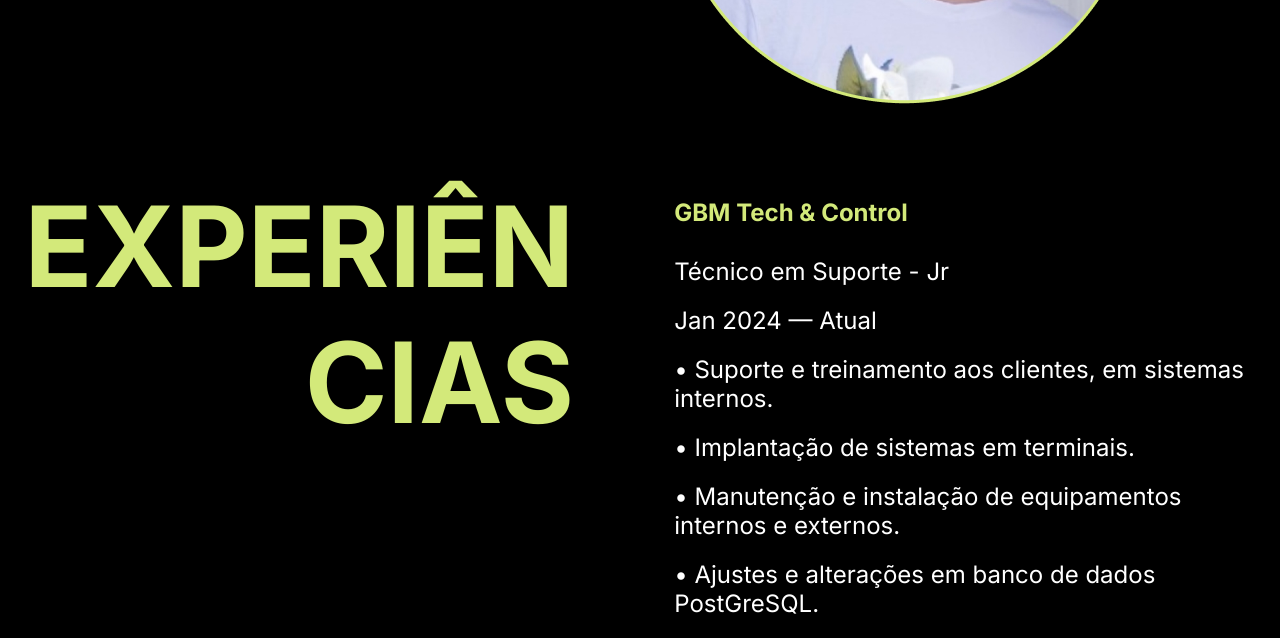
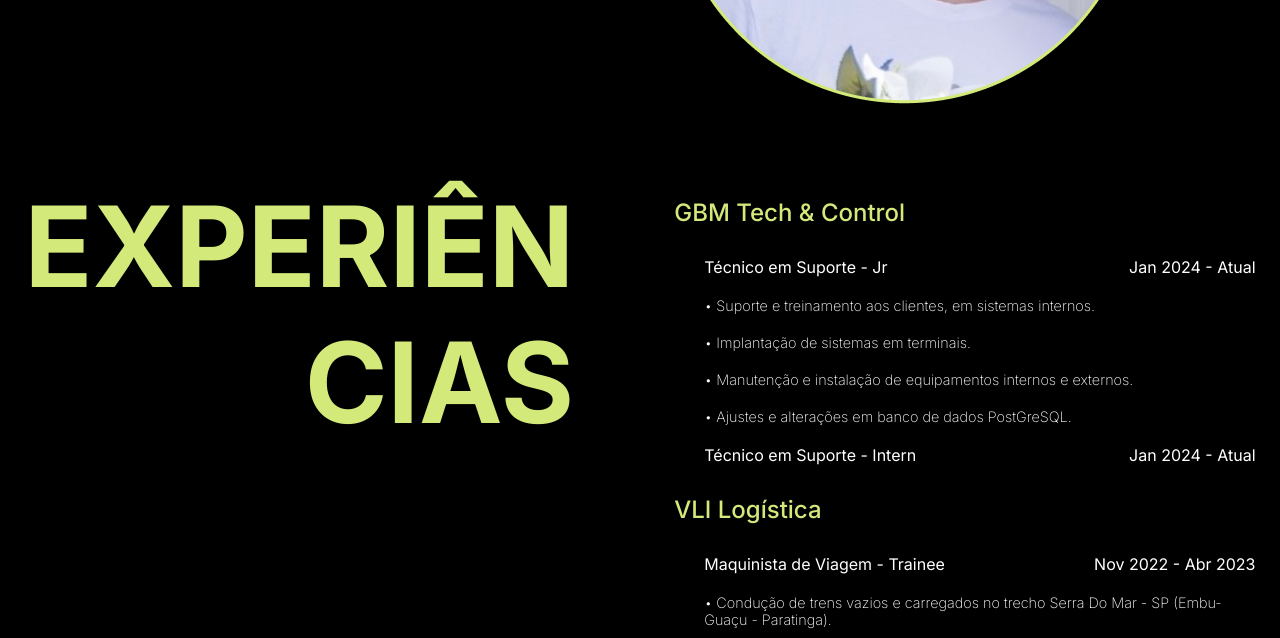
Before and after one commit to othbarreto/portfolio, a plain HTML site: page index.html in a window 1280 px wide. Shown: the part 531-1169 px from the top of the page. Drawn offline with Linux system fonts and the light colour scheme.

Commit message:
Feature: Parte experiencias finalizada.

```diff
--- a/index.html
+++ b/index.html
@@ -44,11 +44,11 @@
       <article id="experiencias">
         <aside class="empregos">
           <div class="emprego">
-            <h2 class="cor-verde">GBM Tech & Control</h2>
+            <h2 class="cor-verde nome-empresa">GBM Tech & Control</h2>
             <div class="informacoes-emprego">
-              <div class="cargo-tempo">
+              <div class="cargo-informacoes">
                 <p>Técnico em Suporte - Jr</p>
-                <p>Jan 2024 — Atual</p>
+                <p>Jan 2024 - Atual</p>
               </div>
               <div class="funcoes">
                 <p>• Suporte e treinamento aos clientes, em sistemas internos.</p>
@@ -56,10 +56,25 @@
                 <p>• Manutenção e instalação de equipamentos internos e externos.</p>
                 <p>• Ajustes e alterações em banco de dados PostGreSQL.</p>
               </div>
+              <div class="cargo-informacoes">
+                <p>Técnico em Suporte - Intern</p>
+                <p>Jan 2024 - Atual</p>
+              </div>
+            </div>
+            <div class="emprego">
+              <h2 class="cor-verde nome-empresa">VLI Logística</h2>
+              <div class="informacoes-emprego">
+                <div class="cargo-informacoes">
+                  <p>Maquinista de Viagem - Trainee</p>
+                  <p>Nov 2022 - Abr 2023</p>
+                </div>
+                <div class="funcoes">
+                  <p>• Condução de trens vazios e carregados no trecho Serra Do Mar - SP (Embu-Guaçu - Paratinga).
+                  </p>
+                </div>
+              </div>
+        </aside>
 
-            </div>
-          </div>
-        </aside>
       </article>
     </div>
 
--- a/style.css
+++ b/style.css
@@ -95,3 +95,27 @@
   text-align: right;
   padding-right: 100px;
 }
+
+.nome-empresa {
+  font-size: 1.5rem;
+  font-weight: 500;
+}
+
+.informacoes-emprego {
+  padding-left: 30px;
+}
+
+.cargo-informacoes {
+  display: flex;
+  justify-content: space-between;
+}
+
+.cargo-informacoes p {
+  font-size: 1rem;
+  font-weight: 400;
+}
+
+.funcoes p {
+  font-size: 0.9rem;
+  font-weight: 200;
+}
```
